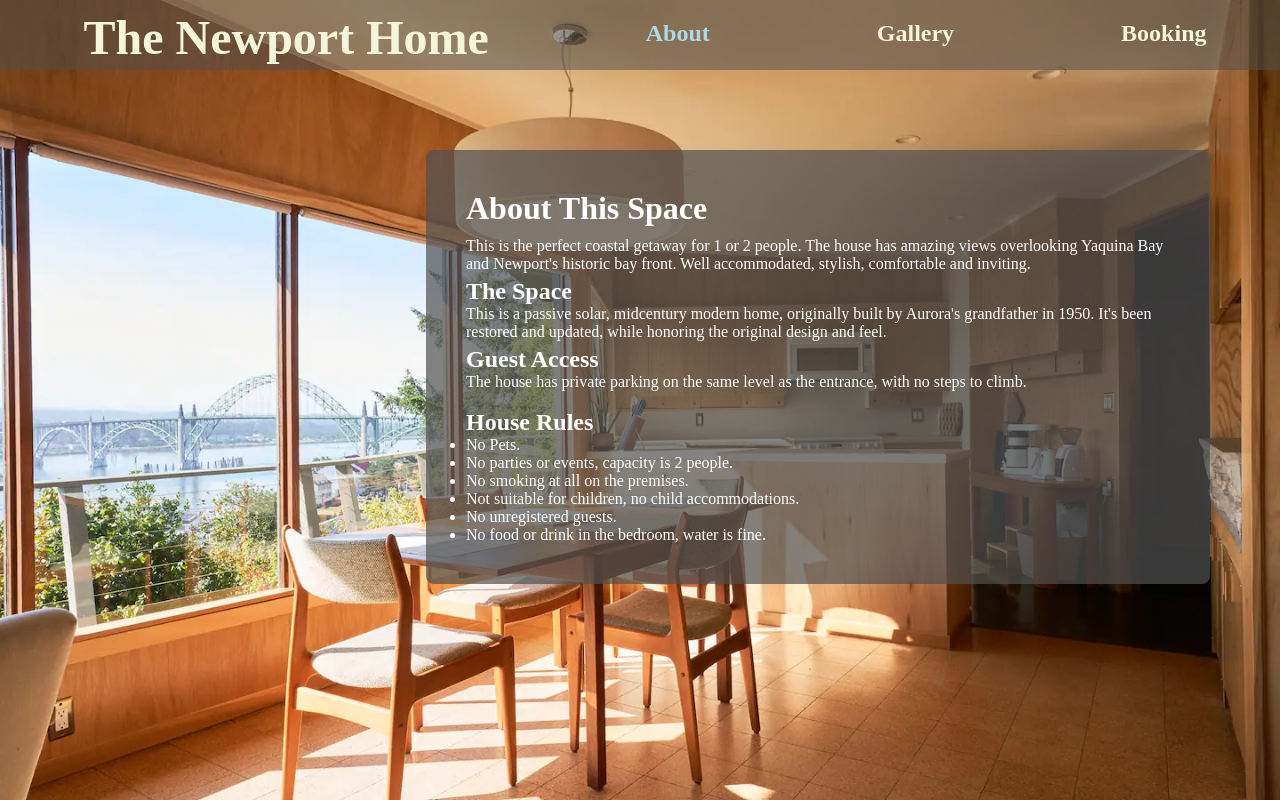
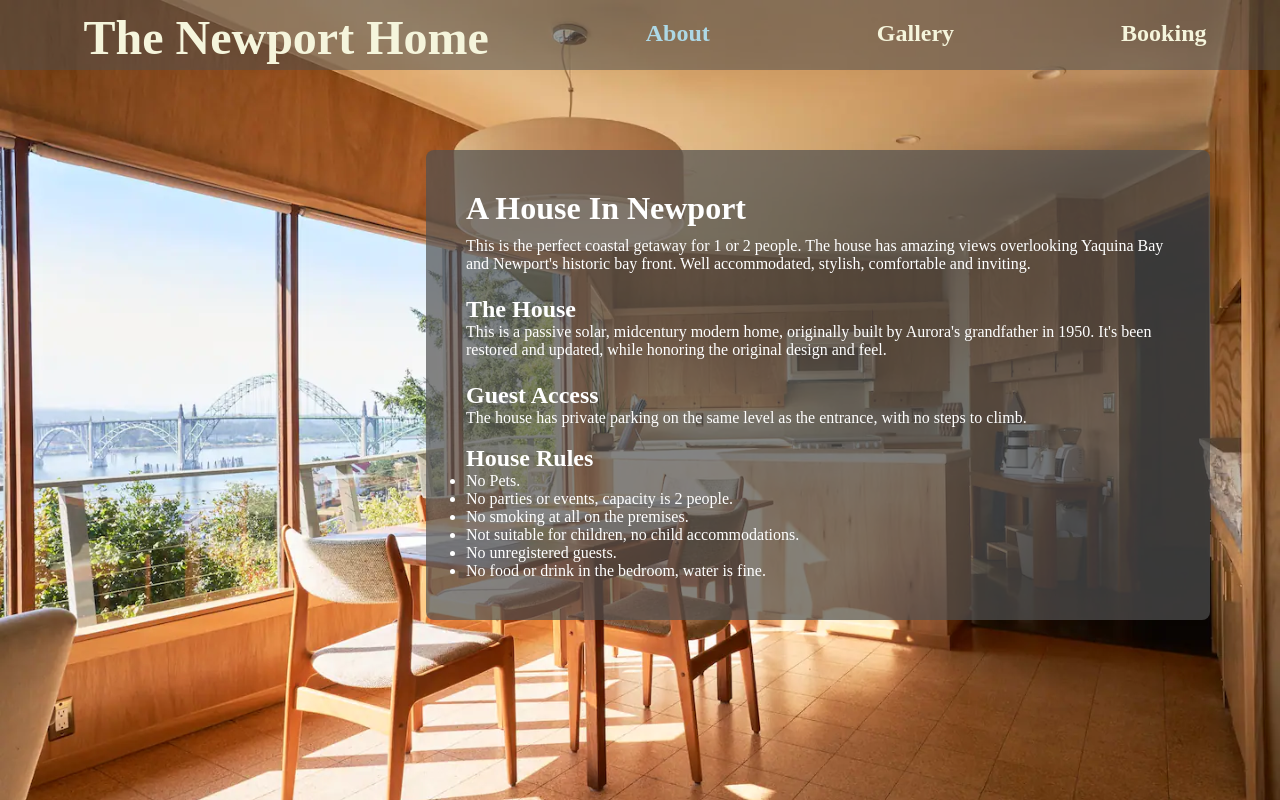
Before and after one commit to PeterwMcClelland/Beach-House, a React (Create React App) app: page /about in a window 1280 px wide. Shown: the top 800 px of the page. Built offline with nearby package versions, Linux system fonts and the light colour scheme.

Commit message:
gallery order update

```diff
--- a/src/assets/javascript/gallery-image.js
+++ b/src/assets/javascript/gallery-images.js
@@ -1,6 +1,22 @@
 // Images for Gallery Page
 
 export const images = [
+    {
+        original: 'https://a0.muscache.com/im/pictures/miso/Hosting-52707658/original/cadb7933-1a28-42db-ac3c-3cb03b47071c.jpeg?im_w=1200',
+        thumbnail: 'https://a0.muscache.com/im/pictures/miso/Hosting-52707658/original/cadb7933-1a28-42db-ac3c-3cb03b47071c.jpeg?im_w=1200',
+    },
+    {
+        original: 'https://a0.muscache.com/im/pictures/miso/Hosting-52707658/original/469925b5-f7ec-4ccc-822c-61cad80a5b5c.jpeg?im_w=1200',
+        thumbnail: 'https://a0.muscache.com/im/pictures/miso/Hosting-52707658/original/469925b5-f7ec-4ccc-822c-61cad80a5b5c.jpeg?im_w=1200',
+    },
+    {
+        original: 'https://a0.muscache.com/im/pictures/20c089da-7bd4-4c49-a506-903b7c848765.jpg?im_w=1200',
+        thumbnail: 'https://a0.muscache.com/im/pictures/20c089da-7bd4-4c49-a506-903b7c848765.jpg?im_w=1200',
+    },
+    {
+        original: 'https://a0.muscache.com/im/pictures/0838a373-3052-47c2-b05f-ce1998aff494.jpg?im_w=1200',
+        thumbnail: 'https://a0.muscache.com/im/pictures/0838a373-3052-47c2-b05f-ce1998aff494.jpg?im_w=1200',
+    },
     {
         original: 'https://a0.muscache.com/im/pictures/miso/Hosting-52707658/original/04599f12-2df1-4cb9-aac1-89c78ab0718c.jpeg?im_w=1200',
         thumbnail: 'https://a0.muscache.com/im/pictures/miso/Hosting-52707658/original/04599f12-2df1-4cb9-aac1-89c78ab0718c.jpeg?im_w=1200',
@@ -77,28 +93,5 @@ export const images = [
         original: 'https://a0.muscache.com/im/pictures/2f058ea1-719b-4f95-b7fb-753898dacbe8.jpg?im_w=1200',
         thumbnail: 'https://a0.muscache.com/im/pictures/2f058ea1-719b-4f95-b7fb-753898dacbe8.jpg?im_w=1200',
     },
-    {
-        original: 'https://a0.muscache.com/im/pictures/miso/Hosting-52707658/original/cadb7933-1a28-42db-ac3c-3cb03b47071c.jpeg?im_w=1200',
-        thumbnail: 'https://a0.muscache.com/im/pictures/miso/Hosting-52707658/original/cadb7933-1a28-42db-ac3c-3cb03b47071c.jpeg?im_w=1200',
-    },
-    {
-        original: 'https://a0.muscache.com/im/pictures/2c4185b4-2756-477f-9266-3a1b0a4dbf64.jpg?im_w=1200',
-        thumbnail: 'https://a0.muscache.com/im/pictures/2c4185b4-2756-477f-9266-3a1b0a4dbf64.jpg?im_w=1200',
-    },
-    {
-        original: 'https://a0.muscache.com/im/pictures/miso/Hosting-52707658/original/469925b5-f7ec-4ccc-822c-61cad80a5b5c.jpeg?im_w=1200',
-        thumbnail: 'https://a0.muscache.com/im/pictures/miso/Hosting-52707658/original/469925b5-f7ec-4ccc-822c-61cad80a5b5c.jpeg?im_w=1200',
-    },
-    {
-        original: 'https://a0.muscache.com/im/pictures/20c089da-7bd4-4c49-a506-903b7c848765.jpg?im_w=1200',
-        thumbnail: 'https://a0.muscache.com/im/pictures/20c089da-7bd4-4c49-a506-903b7c848765.jpg?im_w=1200',
-    },
-    {
-        original: 'https://a0.muscache.com/im/pictures/miso/Hosting-52707658/original/b7600d4a-5854-4d85-b5bf-3b9072a57bee.jpeg?im_w=1200',
-        thumbnail: 'https://a0.muscache.com/im/pictures/miso/Hosting-52707658/original/b7600d4a-5854-4d85-b5bf-3b9072a57bee.jpeg?im_w=1200',
-    },
-    {
-        original: 'https://a0.muscache.com/im/pictures/0838a373-3052-47c2-b05f-ce1998aff494.jpg?im_w=1200',
-        thumbnail: 'https://a0.muscache.com/im/pictures/0838a373-3052-47c2-b05f-ce1998aff494.jpg?im_w=1200',
-    },
+
   ];
--- a/src/components/About.js
+++ b/src/components/About.js
@@ -21,17 +21,19 @@ function About() {
             </div>  */}
 
         <div class="infotext">
-            <h1 className='about-h1'>About This Space</h1>
+            <h1 className='about-h1'>A House In Newport</h1>
             <p className='abouttext'>
             This is the perfect coastal getaway for 1 or 2 people.
             The house has amazing views overlooking Yaquina Bay and Newport's historic bay
              front. Well accommodated, stylish, comfortable and inviting.
             </p>
-            <h2 className='about-h2'>The Space</h2>
+            <br/>
+            <h2 className='about-h2'>The House</h2>
             <p className='abouttext'>
             This is a passive solar, midcentury modern home, originally built by Aurora's grandfather
              in 1950. It's been restored and updated, while honoring the original design and feel.
             </p>
+            <br/>
             <h2 className='about-h2'>Guest Access</h2>
             <p className='abouttext'>
             The house has private parking on the same level as the entrance, with no steps to climb.
--- a/src/components/Gallery.js
+++ b/src/components/Gallery.js
@@ -1,7 +1,7 @@
 import React from 'react'
 
 import ImageGallery from 'react-image-gallery';
-import { images } from '../assets/javascript/gallery-image';
+import { images } from '../assets/javascript/gallery-images';
 import '../assets/CSS/image-gallory.css';
 
 function Gallery() {
```
